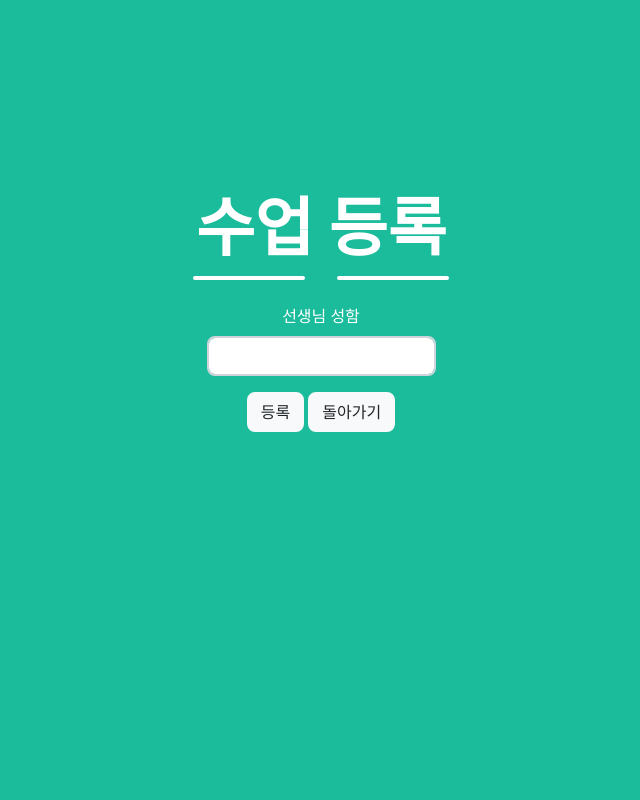
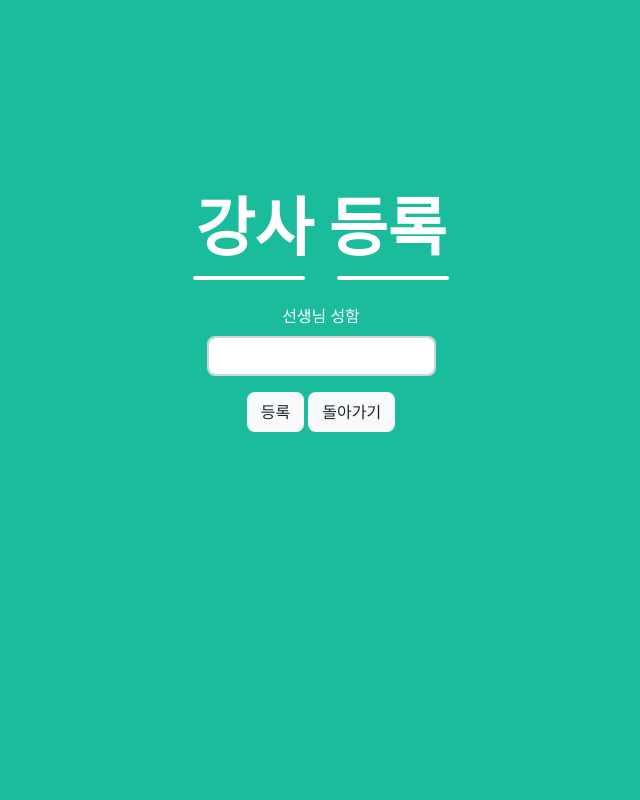
Before and after one commit to heejungjung/flaskmanagement, a Flask app: page /teacherinsertform in a window 1280 px wide. Shown: the whole page, without its empty margins (319-959 px from the left). Run offline with Flask 2, Linux system fonts and the light colour scheme; some libraries are stand-ins or nearby versions.

Commit message:
update teacher templates

```diff
--- a/templates/teacherinsertform.html
+++ b/templates/teacherinsertform.html
@@ -4,14 +4,14 @@
     <meta charset="UTF-8">
     <meta name="viewport" content="width=device-width, initial-scale=1.0">
     <link rel="shortcut icon" href="{{ url_for('static',filename='img/favicon.png') }}">
-    <title>Codestates 수업 등록</title>
+    <title>Codestates 강사 등록</title>
     <link href="{{ url_for('static',filename='css/styles.css') }}" rel="stylesheet" />
 </head>
 <body style="height: 100vh;display: flex;">
     <div class="masthead bg-primary text-white text-center" style="flex: 1;">
         <div class="container d-flex align-items-center flex-column">
             <!-- Masthead Heading-->
-            <h1 class="masthead-heading text-uppercase mb-0">수업 등록</h1>
+            <h1 class="masthead-heading text-uppercase mb-0">강사 등록</h1>
             <!-- Icon Divider-->
             <div class="divider-custom divider-light">
                 <div class="divider-custom-line"></div>
--- a/templates/teacherupdateform.html
+++ b/templates/teacherupdateform.html
@@ -4,14 +4,14 @@
     <meta charset="UTF-8">
     <meta name="viewport" content="width=device-width, initial-scale=1.0">
     <link rel="shortcut icon" href="{{ url_for('static',filename='img/favicon.png') }}">
-    <title>Codestates 수업 수정</title>
+    <title>Codestates 강사 정보 수정</title>
     <link href="{{ url_for('static',filename='css/styles.css') }}" rel="stylesheet" />
 </head>
 <body style="height: 100vh;display: flex;">
     <div class="masthead bg-primary text-white text-center" style="flex: 1;">
         <div class="container d-flex align-items-center flex-column">
             <!-- Masthead Heading-->
-            <h1 class="masthead-heading text-uppercase mb-0">강의 정보 수정</h1>
+            <h1 class="masthead-heading text-uppercase mb-0">강사 정보 수정</h1>
             <!-- Icon Divider-->
             <div class="divider-custom divider-light">
                 <div class="divider-custom-line"></div>
```
